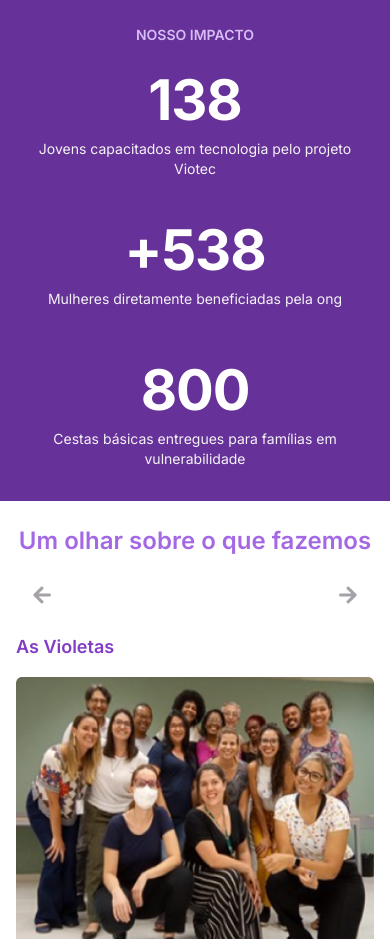
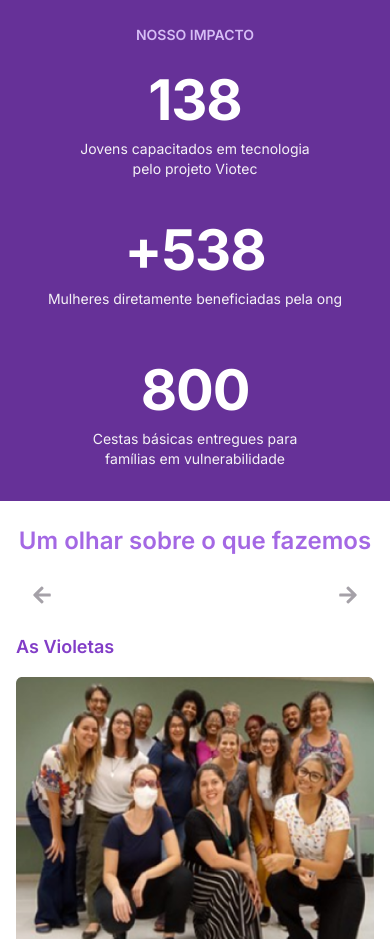
Before and after one commit to Projeto-FrontEnd-Fusion/Aceve-website-development, a Next.js app: page /sobre-nos in a window 390 px wide. Shown: the part 860-1799 px from the top of the page. Built offline with nearby package versions, Linux system fonts and the light colour scheme; a web font is replaced by a local one.

Commit message:
refactor: Nosso Impacto text responsivity

```diff
--- a/src/features/about-us/components/OurImpact.tsx
+++ b/src/features/about-us/components/OurImpact.tsx
@@ -13,21 +13,8 @@ const OurImpact = () => {
             138
           </p>
           <p className="font-normal text-sm lg:text-base text-grey-200 mt-2 max-w-[22rem] whitespace-pre-line">
-            <span className="block lg:hidden md:hidden">
-              Jovens capacitados em tecnologia pelo projeto
-              <br />
-              Viotec
-            </span>
-            <span className="hidden md:block lg:hidden">
-              Jovens capacitados
-              <br />
-              em tecnologia pelo projeto Viotec
-            </span>
-            <span className="hidden lg:block">
-              Jovens capacitados em tecnologia
-              <br />
-              pelo projeto Viotec
-            </span>
+            Jovens capacitados em tecnologia
+            <br /> pelo projeto Viotec
           </p>
         </div>
 
@@ -36,17 +23,7 @@ const OurImpact = () => {
             +538
           </p>
           <p className="font-normal text-sm lg:text-base text-grey-200 mt-2 max-w-[22rem] whitespace-pre-line">
-            <span className="block lg:hidden md:hidden">
-              Mulheres diretamente beneficiadas pela ong
-            </span>
-            <span className="hidden md:block lg:hidden">
-              Mulheres diretamente
-              <br />
-              beneficiadas pela ong
-            </span>
-            <span className="hidden lg:block">
-              Mulheres diretamente beneficiadas pela ong
-            </span>
+            Mulheres diretamente beneficiadas pela ong
           </p>
         </div>
 
@@ -55,21 +32,8 @@ const OurImpact = () => {
             800
           </p>
           <p className="font-normal text-sm lg:text-base text-grey-200 mt-2 max-w-[22rem] whitespace-pre-line">
-            <span className="block lg:hidden md:hidden">
-              Cestas básicas entregues para famílias em
-              <br />
-              vulnerabilidade
-            </span>
-            <span className="hidden md:block lg:hidden">
-              Cestas básicas entregues para
-              <br />
-              famílias em vulnerabilidade
-            </span>
-            <span className="hidden lg:block">
-              Cestas básicas entregues para famílias
-              <br />
-              em vulnerabilidade
-            </span>
+            Cestas básicas entregues para <br />
+            famílias em vulnerabilidade
           </p>
         </div>
       </div>
```
